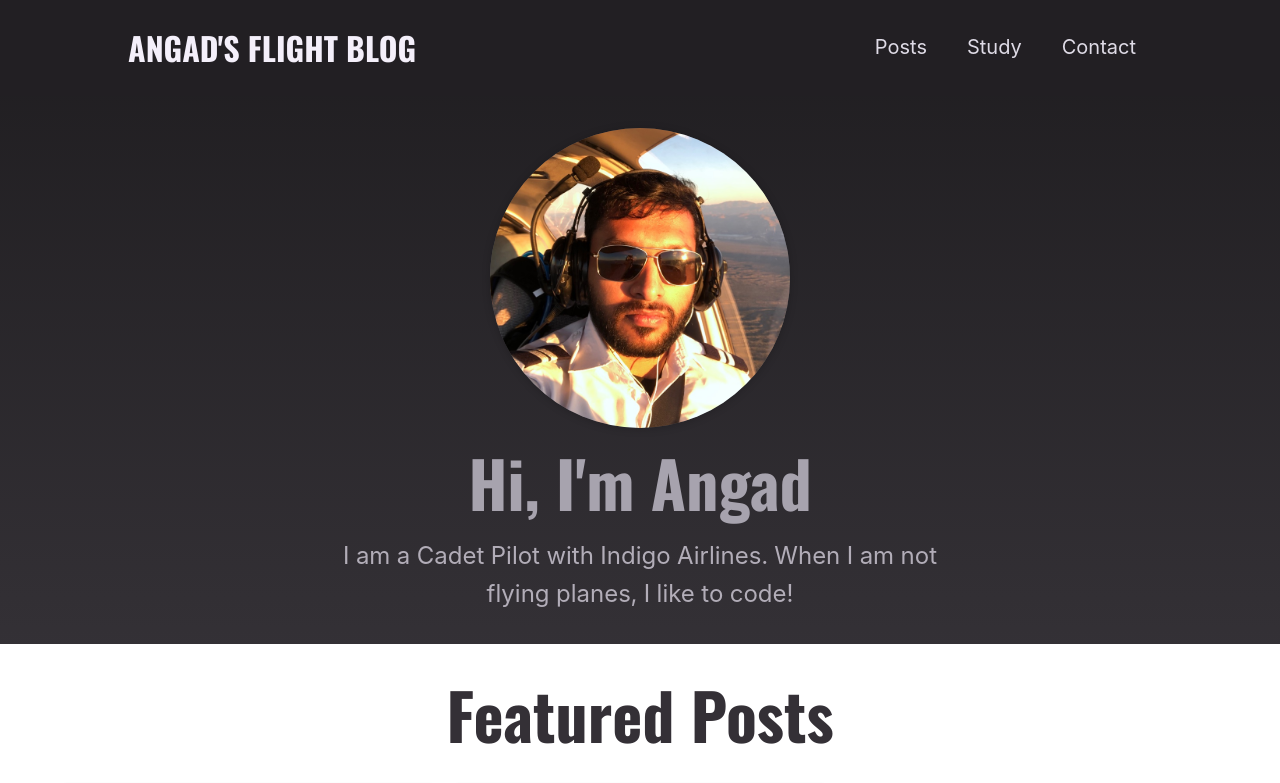
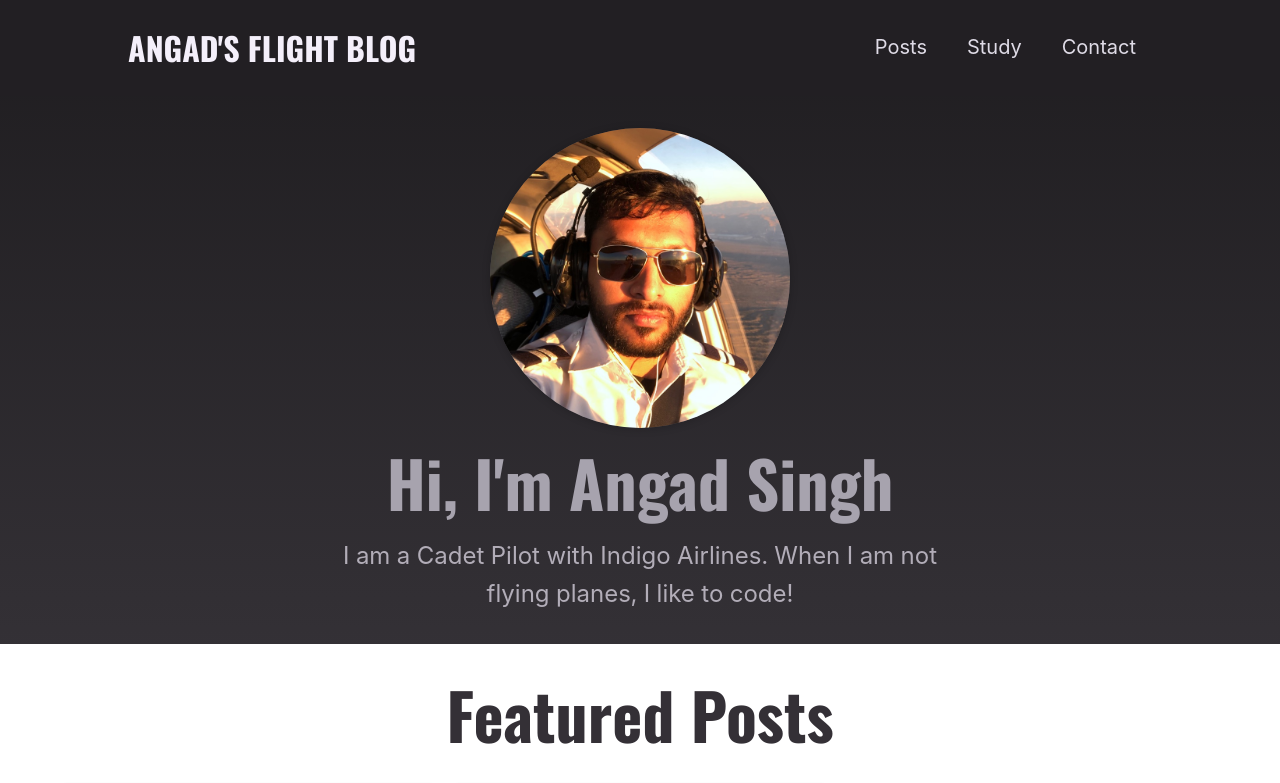
Before and after one commit to angad737/captsingh, a Next.js app: page / in a window 1280 px wide. Shown: the top 783 px of the page. Built offline with nearby package versions, Linux system fonts and the light colour scheme.

Commit message:
- Testing a commit, basic spelling Change

```diff
--- a/components/hero/hero.js
+++ b/components/hero/hero.js
@@ -15,7 +15,7 @@ const Hero = (props) => {
           height={400}
         />
       </div>
-      <h1>Hi, I'm Angad</h1>
+      <h1>Hi, I'm Angad Singh</h1>
       <p>
         I am a Cadet Pilot with Indigo Airlines. When I am not flying planes, I
         like to code!
```
